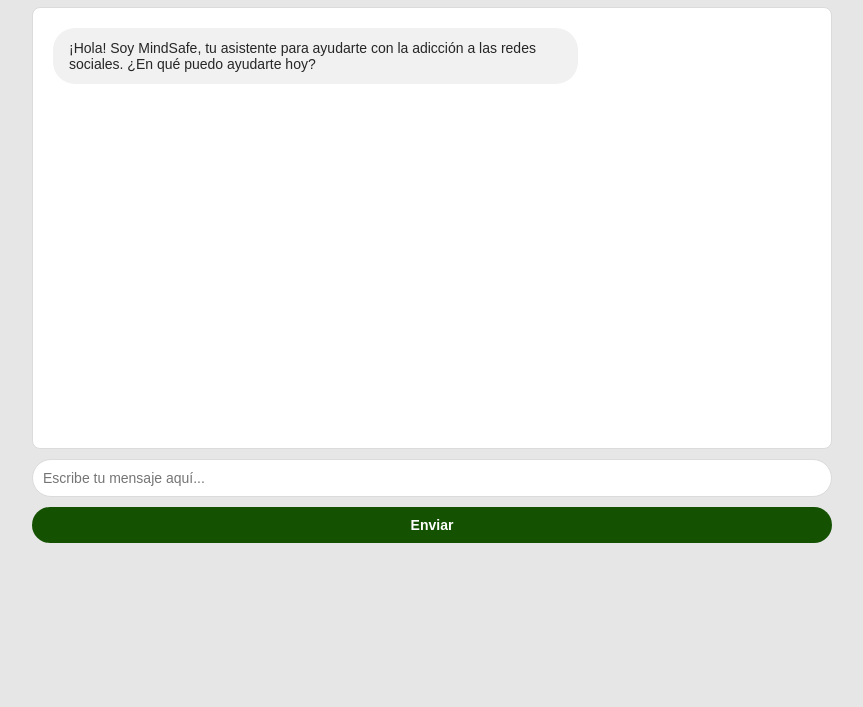
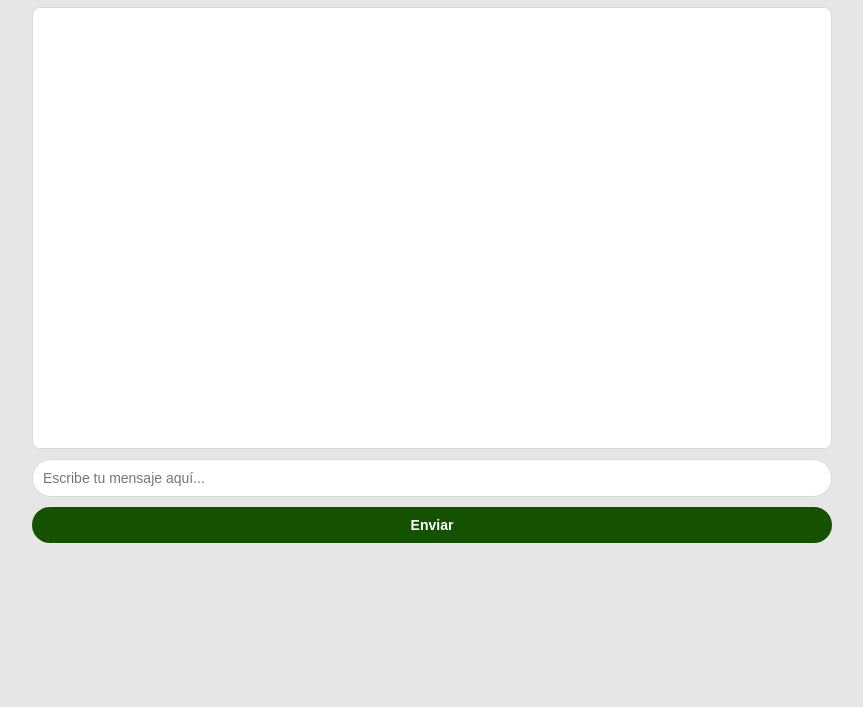
Before and after one commit to aldairHub/MindSafe_3.1.1, a plain HTML site: page index.html in a window 1280 px wide. Shown: the part 93-800 px from the top of the page, without its empty margins (208-1071 px from the left). Drawn offline with Linux system fonts and the light colour scheme.

Commit message:
Add files via upload

```diff
--- a/index.html
+++ b/index.html
@@ -111,12 +111,11 @@
                     body: JSON.stringify({ message: message })
                 });
 
-                const data = await response.json();
-
                 if (!response.ok) {
                     throw new Error(`HTTP error! status: ${response.status}`);
                 }
 
+                const data = await response.json();
                 const botResponse = data.message;
                 addMessageToChat('MindSafe', botResponse);
             } catch (error) {
@@ -125,7 +124,8 @@
             }
         }
 
-        addMessageToChat('MindSafe', '¡Hola! Soy MindSafe, tu asistente para ayudarte con la adicción a las redes sociales. ¿En qué puedo ayudarte hoy?');
+
+        //addMessageToChat('MindSafe', '¡Hola! Soy MindSafe, tu asistente para ayudarte con la adicción a las redes sociales. ¿En qué puedo ayudarte hoy?');
     </script>
 </body>
 </html>
```
